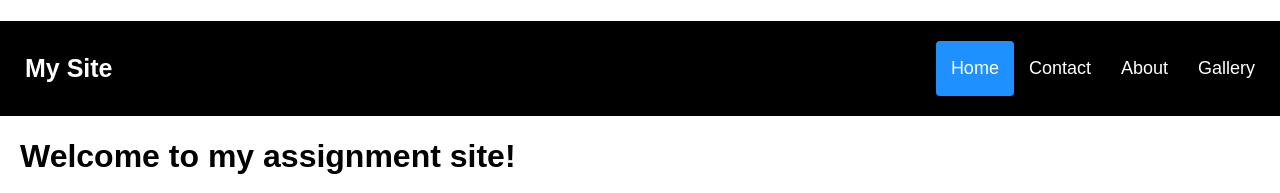
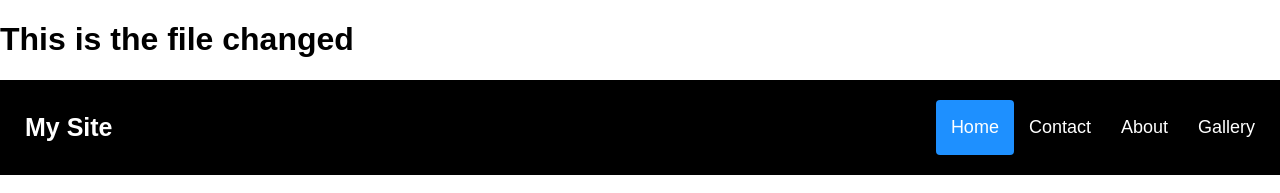
Before and after one commit to chennururahul143/zemoso-training, a plain HTML site: page index.html in a window 1280 px wide. Shown: the top 193 px of the page. Drawn offline with Linux system fonts and the light colour scheme.

Commit message:
Update index.html

```diff
--- a/index.html
+++ b/index.html
@@ -72,7 +72,7 @@
     </style>
 </head>
 <body>
-  <h1></h1>
+  <h1>This is the file changed</h1>
   <div class="header">
     <a href="index.html" class="logo">My Site</a>
     <div class="header-right">
```
